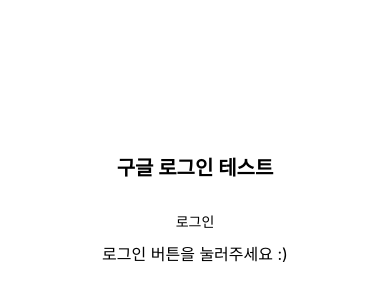
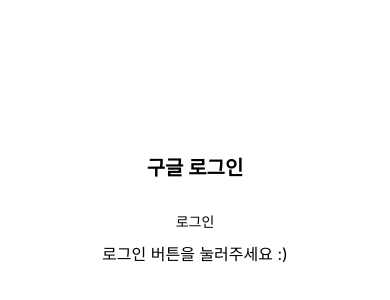
Before and after one commit to parkjunyeap/MobileTeam, a React Native app in the folder mobileProject/: screen / in a window 390 px wide. Shown: the part 214-514 px from the top of the page. Built offline with nearby package versions, Linux system fonts and the light colour scheme.

Commit message:
Update LogIn.js

```diff
--- a/mobileProject/src/screens/LogIn.js
+++ b/mobileProject/src/screens/LogIn.js
@@ -21,7 +21,7 @@
 
   return (
     <View style={styles.container}>
-      <Text style={{ fontSize: 20, fontWeight: 'bold' }}>구글 로그인 테스트</Text>
+      <Text style={{ fontSize: 20, fontWeight: 'bold' }}>구글 로그인</Text>
       <TouchableOpacity onPress={handleGoogleLogin} style={styles.button}>
         <Text>로그인</Text>
       </TouchableOpacity>
```
